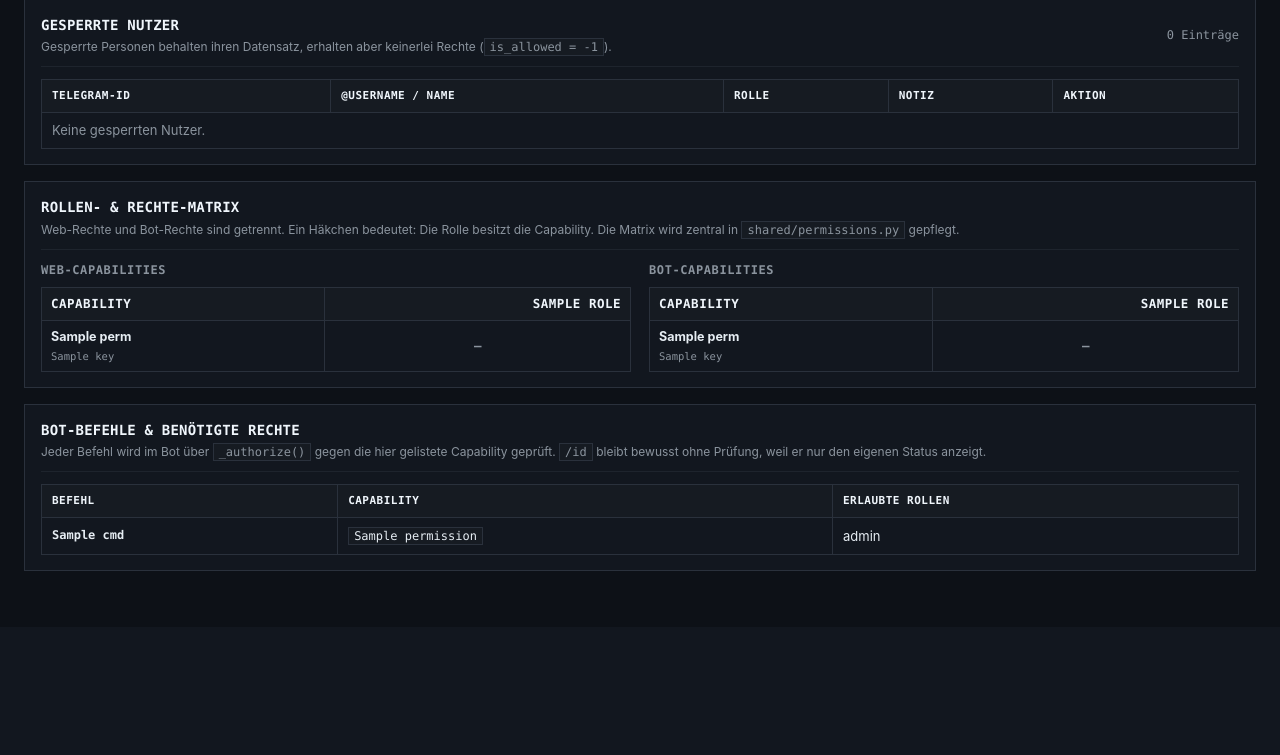
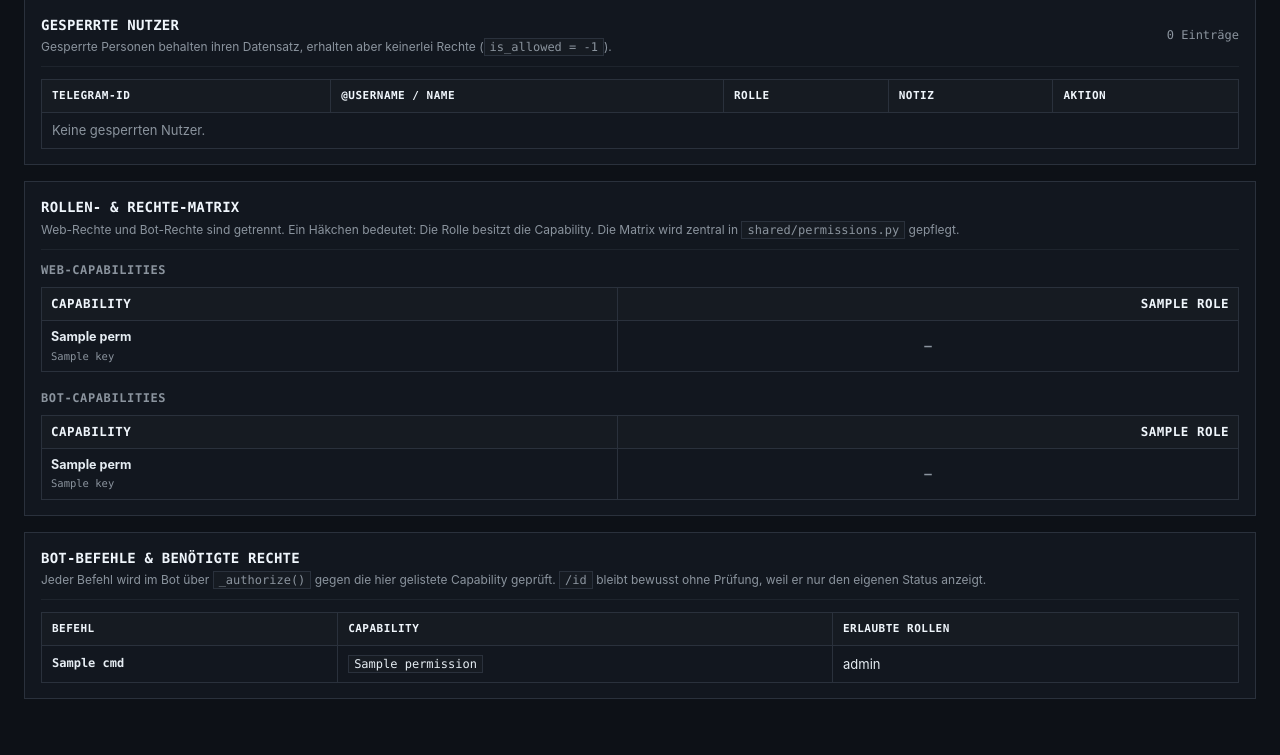
Before and after one commit to protocatzk/toktracker, a Python web app: template templates/access.html in a window 1280 px wide. Shown: the part 829-1584 px from the top of the page. Before the commit the page ends 1400 px from the top, so only its background shows below. Run offline with Jinja, Linux system fonts and the light colour scheme; the template is opened without the code that fills it: most values are stand-ins (such as "Sample title", 1, 10 or a date in 2020).

Commit message:
style(access): Rechte-Matrizen untereinander anordnen

```diff
--- a/static/access.css
+++ b/static/access.css
@@ -40,7 +40,7 @@
 
 .access-matrix-grid {
     display: grid;
-    grid-template-columns: repeat(2, minmax(0, 1fr));
+    grid-template-columns: 1fr;
     gap: 18px;
 }
 
@@ -105,12 +105,6 @@
     color: var(--tag-live-text);
 }
 
-@media (max-width: 1100px) {
-    .access-matrix-grid {
-        grid-template-columns: 1fr;
-    }
-}
-
 @media (max-width: 700px) {
     .access-mode-row select {
         min-width: 0;
--- a/templates/access.html
+++ b/templates/access.html
@@ -3,7 +3,7 @@
 {% block title %}toktracker – Zugriff, Whitelist &amp; Rollen{% endblock %}
 
 {% block head %}
-    <link rel="stylesheet" href="/static/access.css?v=1.0.0" />
+    <link rel="stylesheet" href="/static/access.css?v=1.0.1" />
 {% endblock %}
 
 {% block content %}
```
